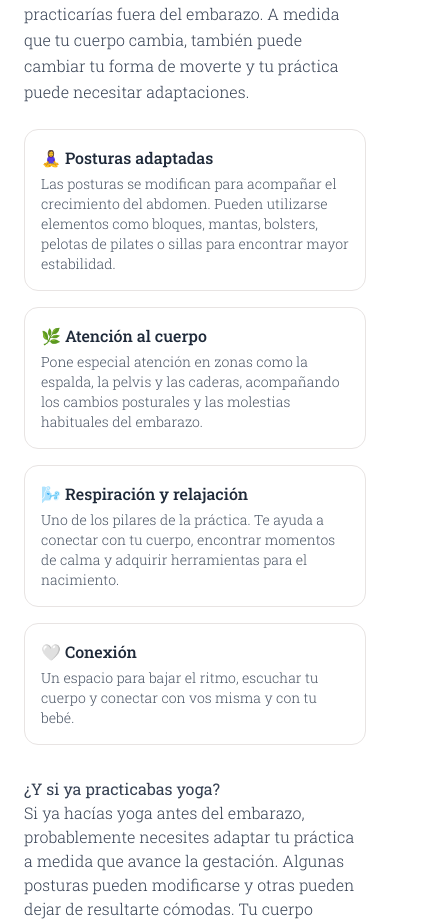
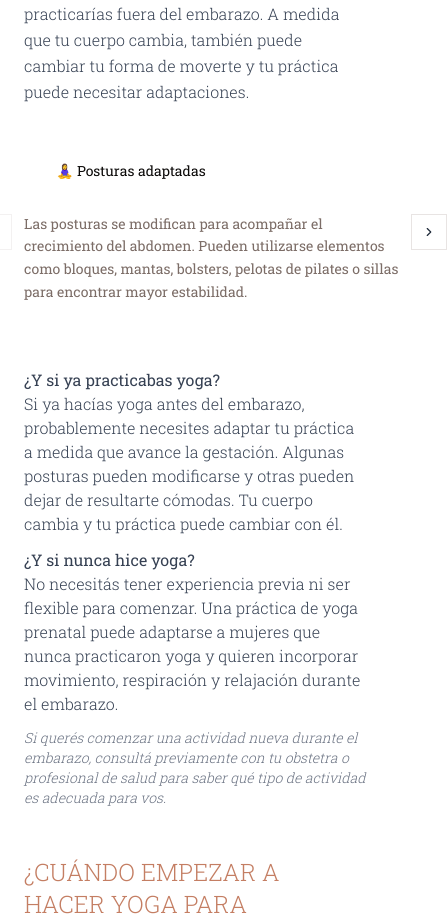
Before and after one commit to Juanchizo/yoga-paremba, a Next.js app: page /yogaprenatal in a window 390 px wide. Shown: the part 2420-3344 px from the top of the page, 447 px wide, since content can reach past the window. Built offline with nearby package versions, Linux system fonts and the light colour scheme.

Commit message:
responsive carousel

```diff
--- a/app/page.tsx
+++ b/app/page.tsx
@@ -109,14 +109,14 @@ export default function HomePage() {
             Por eso, mi propuesta no es solamente que hagas yoga. Es ofrecerte herramientas que te ayuden a conocer mejor tu cuerpo, acompañar sus cambios y encontrar momentos de conexión durante el embarazo.
           </p>
         </div>
-        <div className="flex items-center justify-center w-full">
-          <Carousel className="w-full max-w-2xl flex bg-[#8FAE9C]/20 dark:bg-[#C47E63]/3 rounded-xl shadow"
+        <div className="flex items-center justify-center w-full p-8">
+          <Carousel className="w-full max-w-2xl flex bg-[#8FAE9C]/20 dark:bg-[#C47E63]/3 rounded-xl shadow "
           plugins={[plugin.current]}
           onMouseEnter={plugin.current.stop}
           onMouseLeave={plugin.current.reset}>
             <CarouselContent className="">
               {itemscard.map((item, index) => (
-                <CarouselItem key={index} className="md:basis-1/2">
+                <CarouselItem key={index} className="md:basis-1/2 ">
                   <div className="p-2">
                   <Card className="">
                     <CardHeader className="">
--- a/app/yogaprenatal/page.tsx
+++ b/app/yogaprenatal/page.tsx
@@ -1,9 +1,34 @@
 "use client";
+import { Card, CardHeader, CardDescription } from '@/components/ui/card';
+import { Carousel, CarouselItem, CarouselContent, CarouselNext, CarouselPrevious } from '@/components/ui/carousel';
 import Image from 'next/image';
 import Link from 'next/link';
 
 
 export default function GuiaYogaPrenatalPage() {
+  const prenatalYogaItems = [
+    {
+      title: '🧘‍♀️ Posturas adaptadas',
+      description:
+        'Las posturas se modifican para acompañar el crecimiento del abdomen. Pueden utilizarse elementos como bloques, mantas, bolsters, pelotas de pilates o sillas para encontrar mayor estabilidad.',
+    },
+    {
+      title: '🌿 Atención al cuerpo',
+      description:
+        'Pone especial atención en zonas como la espalda, la pelvis y las caderas, acompañando los cambios posturales y las molestias habituales del embarazo.',
+    },
+    {
+      title: '🌬️ Respiración y relajación',
+      description:
+        'Uno de los pilares de la práctica. Te ayuda a conectar con tu cuerpo, encontrar momentos de calma y adquirir herramientas para el nacimiento.',
+    },
+    {
+      title: '🤍 Conexión',
+      description:
+        'Un espacio para bajar el ritmo, escuchar tu cuerpo y conectar con vos misma y con tu bebé.',
+    },
+  ];
+
   return (
     <article className="max-w-[100rem] mx-auto px-6 py-12 text-gray-800 space-y-12">
 
@@ -69,35 +94,27 @@ export default function GuiaYogaPrenatalPage() {
             No se trata de hacer las mismas posturas que practicarías fuera del embarazo. A medida que tu cuerpo cambia, también puede cambiar tu forma de moverte y tu práctica puede necesitar adaptaciones.
           </p>
         </div>
-
-        <div className="flex flex-col gap-4">
-          <div className="p-4 border rounded-xl bg-white space-y-1">
-            <h3 className="font-medium text-gray-800">🧘‍♀️ Posturas adaptadas</h3>
-            <p className="text-sm text-gray-600 font-light">
-              Las posturas se modifican para acompañar el crecimiento del abdomen. Pueden utilizarse elementos como bloques, mantas, bolsters, pelotas de pilates o sillas para encontrar mayor estabilidad.
-            </p>
-          </div>
-
-          <div className="p-4 border rounded-xl bg-white space-y-1">
-            <h3 className="font-medium text-gray-800">🌿 Atención al cuerpo</h3>
-            <p className="text-sm text-gray-600 font-light">
-              Pone especial atención en zonas como la espalda, la pelvis y las caderas, acompañando los cambios posturales y las molestias habituales del embarazo.
-            </p>
-          </div>
-
-          <div className="p-4 border rounded-xl bg-white space-y-1">
-            <h3 className="font-medium text-gray-800">🌬️ Respiración y relajación</h3>
-            <p className="text-sm text-gray-600 font-light">
-              Uno de los pilares de la práctica. Te ayuda a conectar con tu cuerpo, encontrar momentos de calma y adquirir herramientas para el nacimiento.
-            </p>
-          </div>
-
-          <div className="p-4 border rounded-xl bg-white space-y-1">
-            <h3 className="font-medium text-gray-800">🤍 Conexión</h3>
-            <p className="text-sm text-gray-600 font-light">
-              Un espacio para bajar el ritmo, escuchar tu cuerpo y conectar con vos misma y con tu bebé.
-            </p>
-          </div>
+        <div className='flex justify-content items-center w-full'>
+          <Carousel>
+            <CarouselContent className='max-w-xl min-h-sm basis-1/2'>
+            {prenatalYogaItems.map((item, index) => (
+              <CarouselItem key={index}>
+                <div className='p2'>
+                <Card>
+                  <CardHeader>
+                    {item.title}
+                  </CardHeader>
+                  <CardDescription>
+                    {item.description}
+                  </CardDescription>
+                </Card>
+                </div>
+              </CarouselItem>
+            ))}
+            </CarouselContent>
+            <CarouselPrevious />
+            <CarouselNext />
+          </Carousel>
         </div>
 
         <div className="space-y-3 pt-2 text-gray-700 font-light">
```
